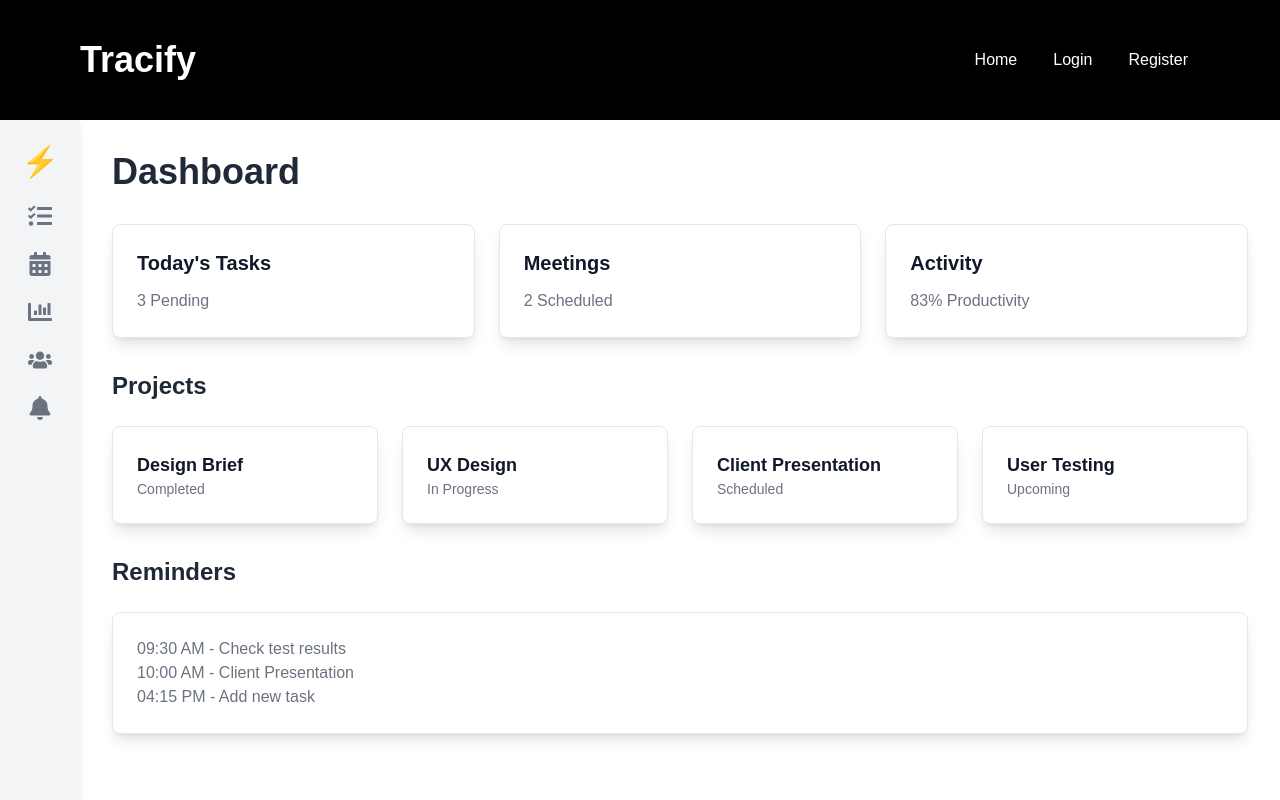
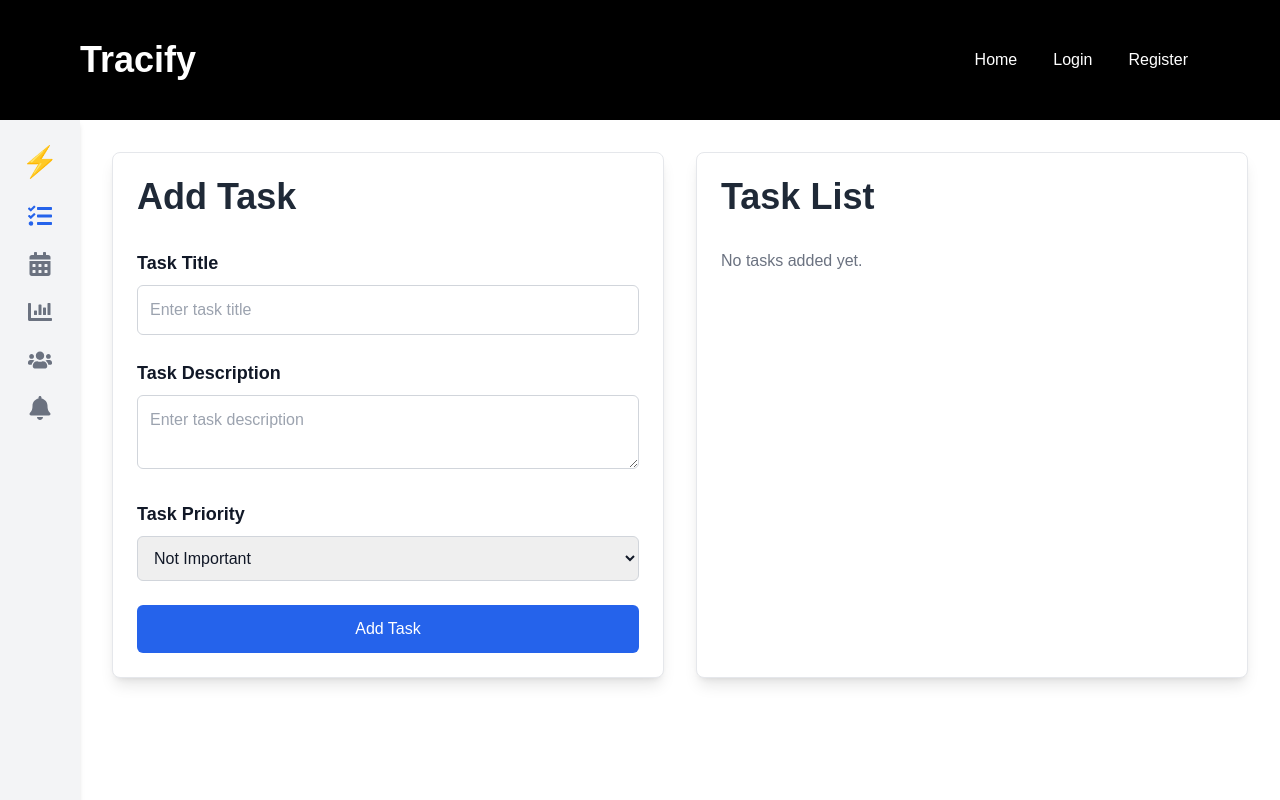
Before and after one commit to harshabambu/Trackify, a React (Vite) app in the folder Client/: page /dashboard in a window 1280 px wide. Both pictures are taken after a click on the icon 40 px from the left and 216 px from the top of the page. Shown: the top 800 px of the page. Built offline with nearby package versions, Linux system fonts and the light colour scheme.

Commit message:
Tasks page completed

```diff
--- a/Client/src/components/Dashboard.jsx
+++ b/Client/src/components/Dashboard.jsx
@@ -1,68 +1,212 @@
-import React from "react";
+import React, { useState } from "react";
 import { FaTasks, FaCalendarAlt, FaChartBar, FaBell, FaUsers } from "react-icons/fa";
 
 const Dashboard = () => {
+  const [activeSection, setActiveSection] = useState("dashboard");
+  const [tasks, setTasks] = useState([]);
+  const [newTask, setNewTask] = useState({ title: "", description: "", priority: "" });
+  const [taskAdded, setTaskAdded] = useState(false);
+
+  const handleTaskSubmit = () => {
+    if (newTask.title.trim() && newTask.description.trim()) {
+      setTasks([...tasks, newTask]);
+      setNewTask({ title: "", description: "", priority: "" }); // Reset fields after adding task
+      setTaskAdded(true);
+      setTimeout(() => setTaskAdded(false), 3000); // Clear success message after 3 seconds
+    } else {
+      alert("Both title and description are required!");
+    }
+  };
+
+  const handleDelete = (index) => {
+    const updatedTasks = tasks.filter((_, i) => i !== index);
+    setTasks(updatedTasks);
+  };
+
+  const renderContent = () => {
+    switch (activeSection) {
+      case "tasks":
+        return (
+          <div className="flex">
+            <div className="w-1/2 p-6 bg-white rounded-lg shadow-lg border border-gray-200 mr-8">
+              <h1 className="text-4xl font-bold text-gray-800 mb-8">Add Task</h1>
+              <div className="mb-6">
+                <label className="block text-lg font-semibold mb-2" htmlFor="title">
+                  Task Title
+                </label>
+                <input
+                  type="text"
+                  id="title"
+                  value={newTask.title}
+                  onChange={(e) => setNewTask({ ...newTask, title: e.target.value })}
+                  className="w-full p-3 border border-gray-300 rounded-md"
+                  placeholder="Enter task title"
+                />
+              </div>
+              <div className="mb-6">
+                <label className="block text-lg font-semibold mb-2" htmlFor="description">
+                  Task Description
+                </label>
+                <textarea
+                  id="description"
+                  value={newTask.description}
+                  onChange={(e) => setNewTask({ ...newTask, description: e.target.value })}
+                  className="w-full p-3 border border-gray-300 rounded-md"
+                  placeholder="Enter task description"
+                />
+              </div>
+              <div className="mb-6">
+                <label className="block text-lg font-semibold mb-2" htmlFor="priority">
+                  Task Priority
+                </label>
+                <select
+                  id="priority"
+                  value={newTask.priority}
+                  onChange={(e) => setNewTask({ ...newTask, priority: e.target.value })}
+                  className="w-full p-3 border border-gray-300 rounded-md"
+                >
+                  <option value="notImportant">Not Important</option>
+                  <option value="important">Important</option>
+                  <option value="veryImportant">Very Important</option>
+                </select>
+              </div>
+              <button
+                onClick={handleTaskSubmit}
+                className="w-full p-3 bg-blue-600 text-white rounded-md hover:bg-blue-700"
+              >
+                Add Task
+              </button>
+              {taskAdded && (
+                <p className="mt-4 text-green-600 font-semibold">Task Added Successfully!</p>
+              )}
+            </div>
+
+            {/* Task List on the Right */}
+            <div className="w-1/2 p-6 bg-white rounded-lg shadow-lg border border-gray-200">
+              <h2 className="text-4xl font-bold text-gray-800 mb-8">Task List</h2>
+              {tasks.length === 0 ? (
+                <p className="text-gray-500">No tasks added yet.</p>
+              ) : (
+                tasks
+                  .sort((a, b) => {
+                    const priorityOrder = {
+                      veryImportant: 1,
+                      important: 2,
+                      notImportant: 3,
+                    };
+                    return priorityOrder[a.priority] - priorityOrder[b.priority];
+                  })
+                  .map((task, index) => (
+                    <div
+                      key={index}
+                      className={`mb-6 p-4 rounded-md border ${
+                        task.priority === "veryImportant"
+                          ? "bg-red-100 border-red-500"
+                          : task.priority === "important"
+                          ? "bg-yellow-100 border-yellow-500"
+                          : "bg-green-100 border-green-500"
+                      }`}
+                    >
+                      <h3 className="text-2xl font-semibold text-gray-700">{task.title}</h3>
+                      <p className="text-gray-500">{task.description}</p>
+                      <div className="flex justify-between items-center mt-2">
+                        <span className="text-sm text-gray-400">
+                          {task.priority === "veryImportant"
+                            ? "Very Important"
+                            : task.priority === "important"
+                            ? "Important"
+                            : "Not Important"}
+                        </span>
+                        <button
+                          onClick={() => handleDelete(index)}
+                          className="text-red-500 hover:text-red-700 text-sm"
+                        >
+                          Delete
+                        </button>
+                      </div>
+                    </div>
+                  ))
+              )}
+            </div>
+          </div>
+        );
+      case "calendar":
+        return (
+          <div>
+            <h1 className="text-4xl font-bold text-gray-800 mb-8">Calendar</h1>
+            <p className="text-gray-500">You have 2 scheduled meetings.</p>
+          </div>
+        );
+      case "analytics":
+        return (
+          <div>
+            <h1 className="text-4xl font-bold text-gray-800 mb-8">Analytics</h1>
+            <p className="text-gray-500">Your productivity is at 83%.</p>
+          </div>
+        );
+      case "users":
+        return (
+          <div>
+            <h1 className="text-4xl font-bold text-gray-800 mb-8">Users</h1>
+            <p className="text-gray-500">Manage team members here.</p>
+          </div>
+        );
+      case "notifications":
+        return (
+          <div>
+            <h1 className="text-4xl font-bold text-gray-800 mb-8">Notifications</h1>
+            <p className="text-gray-500">You have 5 new notifications.</p>
+          </div>
+        );
+      default:
+        return (
+          <div>
+            <h1 className="text-4xl font-bold text-gray-800 mb-8">Dashboard</h1>
+            <p className="text-gray-500">Welcome to your dashboard!</p>
+          </div>
+        );
+    }
+  };
+
   return (
     <div className="flex h-screen bg-white text-gray-900">
       {/* Sidebar */}
       <aside className="w-20 bg-gray-100 flex flex-col items-center py-6 space-y-6 shadow-md">
         <div className="text-3xl font-bold text-blue-600">⚡</div>
-        <FaTasks className="text-gray-500 text-2xl hover:text-blue-600 cursor-pointer transition duration-300 ease-in-out" />
-        <FaCalendarAlt className="text-gray-500 text-2xl hover:text-blue-600 cursor-pointer transition duration-300 ease-in-out" />
-        <FaChartBar className="text-gray-500 text-2xl hover:text-blue-600 cursor-pointer transition duration-300 ease-in-out" />
-        <FaUsers className="text-gray-500 text-2xl hover:text-blue-600 cursor-pointer transition duration-300 ease-in-out" />
-        <FaBell className="text-gray-500 text-2xl hover:text-blue-600 cursor-pointer transition duration-300 ease-in-out" />
+        <FaTasks
+          className={`text-2xl cursor-pointer transition duration-300 ease-in-out ${
+            activeSection === "tasks" ? "text-blue-600" : "text-gray-500"
+          }`}
+          onClick={() => setActiveSection("tasks")}
+        />
+        <FaCalendarAlt
+          className={`text-2xl cursor-pointer transition duration-300 ease-in-out ${
+            activeSection === "calendar" ? "text-blue-600" : "text-gray-500"
+          }`}
+          onClick={() => setActiveSection("calendar")}
+        />
+        <FaChartBar
+          className={`text-2xl cursor-pointer transition duration-300 ease-in-out ${
+            activeSection === "analytics" ? "text-blue-600" : "text-gray-500"
+          }`}
+          onClick={() => setActiveSection("analytics")}
+        />
+        <FaUsers
+          className={`text-2xl cursor-pointer transition duration-300 ease-in-out ${
+            activeSection === "users" ? "text-blue-600" : "text-gray-500"
+          }`}
+          onClick={() => setActiveSection("users")}
+        />
+        <FaBell
+          className={`text-2xl cursor-pointer transition duration-300 ease-in-out ${
+            activeSection === "notifications" ? "text-blue-600" : "text-gray-500"
+          }`}
+          onClick={() => setActiveSection("notifications")}
+        />
       </aside>
 
-      {/* Main Dashboard */}
-      <main className="flex-1 p-8">
-        <h1 className="text-4xl font-bold text-gray-800 mb-8">Dashboard</h1>
-
-        {/* Top Widgets */}
-        <div className="grid grid-cols-3 gap-6 mb-8">
-          <div className="bg-white p-6 rounded-lg shadow-lg border border-gray-200">
-            <h2 className="text-xl font-semibold mb-3">Today's Tasks</h2>
-            <p className="text-gray-500">3 Pending</p>
-          </div>
-          <div className="bg-white p-6 rounded-lg shadow-lg border border-gray-200">
-            <h2 className="text-xl font-semibold mb-3">Meetings</h2>
-            <p className="text-gray-500">2 Scheduled</p>
-          </div>
-          <div className="bg-white p-6 rounded-lg shadow-lg border border-gray-200">
-            <h2 className="text-xl font-semibold mb-3">Activity</h2>
-            <p className="text-gray-500">83% Productivity</p>
-          </div>
-        </div>
-
-        {/* Projects */}
-        <h2 className="text-2xl font-semibold text-gray-800 mb-6">Projects</h2>
-        <div className="grid grid-cols-4 gap-6">
-          <div className="bg-white p-6 rounded-lg shadow-lg border border-gray-200">
-            <h3 className="text-lg font-semibold">Design Brief</h3>
-            <p className="text-gray-500 text-sm">Completed</p>
-          </div>
-          <div className="bg-white p-6 rounded-lg shadow-lg border border-gray-200">
-            <h3 className="text-lg font-semibold">UX Design</h3>
-            <p className="text-gray-500 text-sm">In Progress</p>
-          </div>
-          <div className="bg-white p-6 rounded-lg shadow-lg border border-gray-200">
-            <h3 className="text-lg font-semibold">Client Presentation</h3>
-            <p className="text-gray-500 text-sm">Scheduled</p>
-          </div>
-          <div className="bg-white p-6 rounded-lg shadow-lg border border-gray-200">
-            <h3 className="text-lg font-semibold">User Testing</h3>
-            <p className="text-gray-500 text-sm">Upcoming</p>
-          </div>
-        </div>
-
-        {/* Reminders */}
-        <h2 className="text-2xl font-semibold text-gray-800 mt-8 mb-6">Reminders</h2>
-        <div className="bg-white p-6 rounded-lg shadow-lg border border-gray-200">
-          <p className="text-gray-500">09:30 AM - Check test results</p>
-          <p className="text-gray-500">10:00 AM - Client Presentation</p>
-          <p className="text-gray-500">04:15 PM - Add new task</p>
-        </div>
-      </main>
+      {/* Main Content */}
+      <main className="flex-1 p-8">{renderContent()}</main>
     </div>
   );
 };
```
